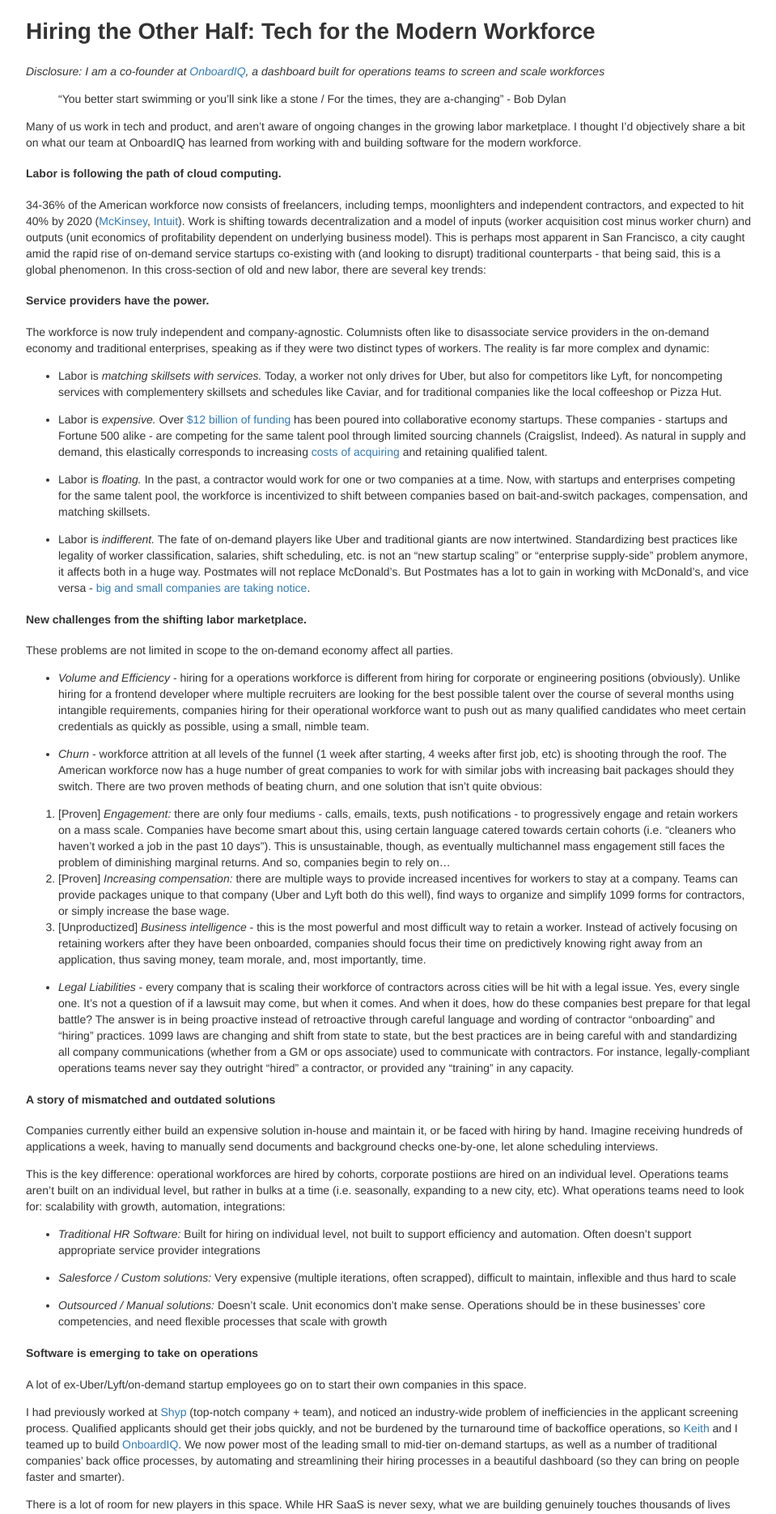
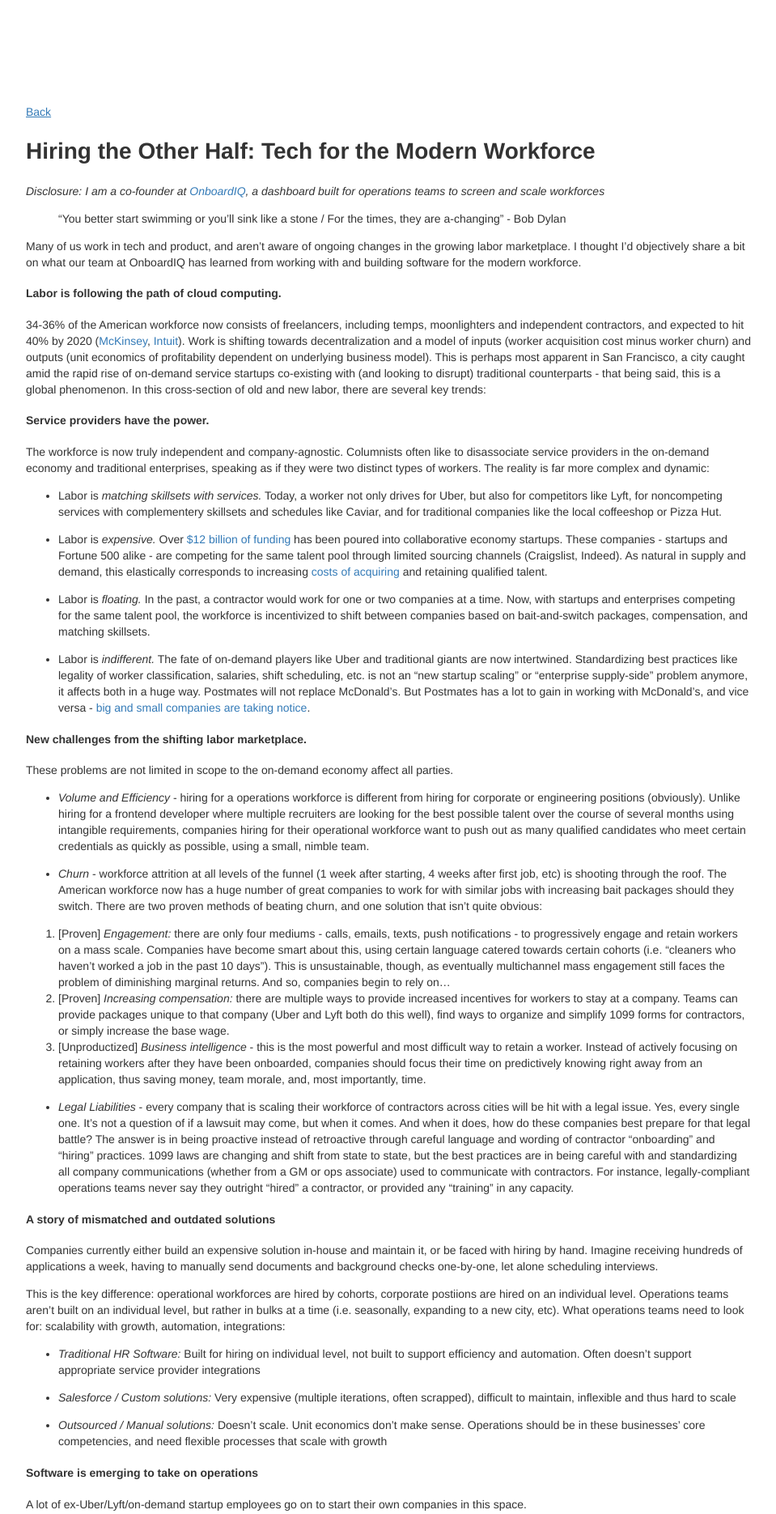
Before and after one commit to AndrewSB/jeremy-cai-personal-website, a Jekyll site: the page built from layer.md, in a window 1280 px wide. Shown: the top 1870 px of the page at 81% size, without its empty margins (160-1119 px from the left). Built offline with Jekyll 4.4.1, drawn with Linux system fonts in a browser that asks for light colours; Markdown is read by kramdown in place of the engine named in the settings.

Commit message:
add back button to article

```diff
--- a/_layouts/layer.html
+++ b/_layouts/layer.html
@@ -5,11 +5,12 @@
 		<link rel="stylesheet" type="text/css" href="css/layer.css">
 		<link rel="stylesheet" type="text/css" href="css/mobile.css">
 		<link rel="icon" type="image/png" href="images/favicon.png">
-		<meta name="description" content="The Layer Economy">
+		<meta name="description" content="Hiring the Other Half: Tech for the Modern Workforce">
 		<meta name="viewport" content="width=device-width, initial-scale=1">
-		<title>The Layer Economy</title>
+		<title>Hiring the Other Half</title>
 	</head>
 	<body>
+		<a id="back-button">Back</a>
         {{content}}
 	</body>
 </html>
--- a/css/layer.css
+++ b/css/layer.css
@@ -1,4 +1,10 @@
 body {
+	padding-top: 10%;
+	padding-bottom: 10%;
 	padding-left: 15%;
 	padding-right: 15%;
 }
+
+#back-button {
+	text-decoration: underline;
+}
```
